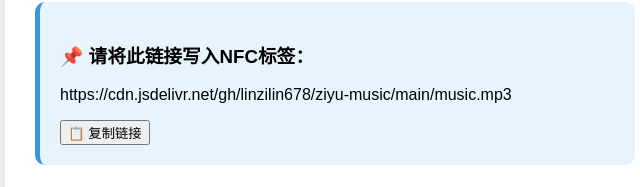
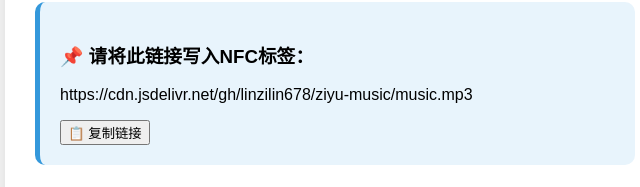
Before and after one commit to linzilin678/ziyu-music, a plain HTML site: page index.html in a window 1280 px wide. Shown: the part 206-393 px from the top of the page, 305-945 px from the left. Drawn offline with Linux system fonts and the light colour scheme.

Commit message:
Update index.html

```diff
--- a/index.html
+++ b/index.html
@@ -22,7 +22,7 @@
 
         <div class="nfc-link-box">
             <h3>📌 请将此链接写入NFC标签：</h3>
-            <p id="directLink">https://cdn.jsdelivr.net/gh/linzilin678/ziyu-music/main/music.mp3</p>
+            <p id="directLink">https://cdn.jsdelivr.net/gh/linzilin678/ziyu-music/music.mp3</p>
             <button onclick="copyToClipboard()">📋 复制链接</button>
         </div>
 
@@ -46,7 +46,7 @@
     </div>
 
     <script>
-        const directLink = "https://cdn.jsdelivr.net/gh/linzilin678/ziyu-music/main/music.mp3";
+        const directLink = "https://cdn.jsdelivr.net/gh/linzilin678/ziyu-music/music.mp3";
 
         function copyToClipboard() {
             navigator.clipboard.writeText(directLink).then(() => {
```
